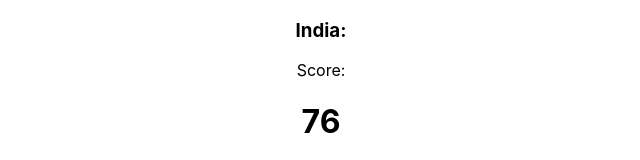
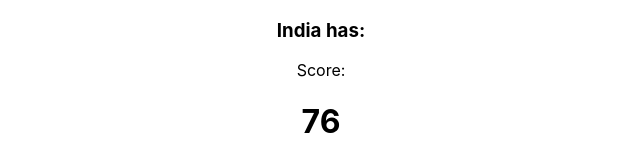
Before and after one commit to rahulr41180/U5C1Evaluation, a React (Create React App) app: page / in a window 1280 px wide. Shown: the top 160 px of the page, without its empty margins (319-959 px from the left). Built offline with nearby package versions, Linux system fonts and the light colour scheme.

Commit message:
first 2commit

```diff
--- a/src/App.jsx
+++ b/src/App.jsx
@@ -32,7 +32,7 @@
   over = (over/6).toFixed(1);
   return (
     <div className="App">
-      <h3>India:</h3>
+      <h3>India has:</h3>
       <div className="banner">
         <div>
           Score:{" "}
```
